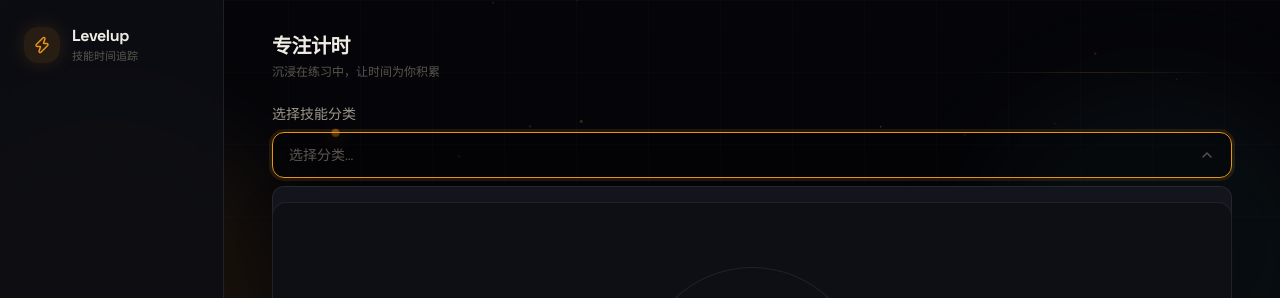
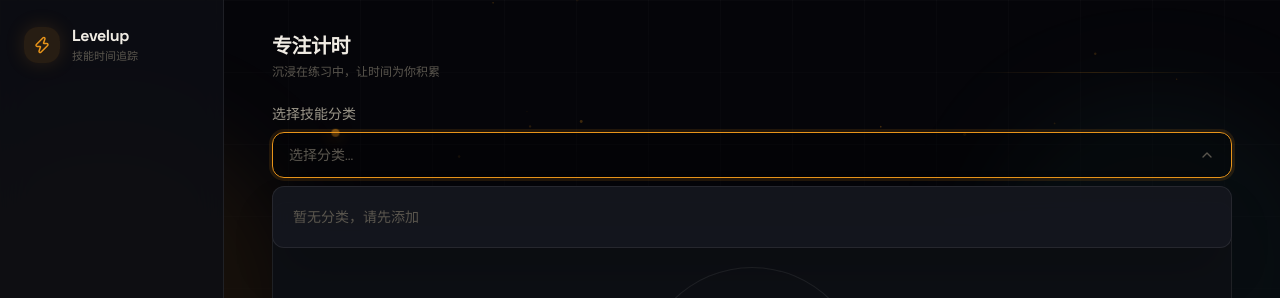
Before and after one commit to WaterSwordX/Levelup, a React (Vite) app: page /focus in a window 1280 px wide. Both pictures are taken after a click on the button "选择分类...". Shown: the top 298 px of the page. Built offline with nearby package versions, Linux system fonts and the light colour scheme.

Commit message:
fix: 用 portal 彻底修复分类下拉菜单被遮挡问题
CategoryPicker 下拉菜单改为 createPortal 渲染到 body，
z-index 9999，不受父容器层叠上下文影响

```diff
--- a/src/components/CategoryPicker.tsx
+++ b/src/components/CategoryPicker.tsx
@@ -1,5 +1,6 @@
+import { useState, useRef, useEffect, useLayoutEffect } from 'react'
+import { createPortal } from 'react-dom'
 import type { Category, TimeEntry } from '../types'
-import { useState } from 'react'
 import CategoryTree from './CategoryTree'
 import { getCategoryPath } from '../store'
 import { ChevronDown, X } from 'lucide-react'
@@ -13,12 +14,46 @@ interface Props {
 
 export default function CategoryPicker({ categories, entries, selectedId, onSelect }: Props) {
   const [open, setOpen] = useState(false)
+  const triggerRef = useRef<HTMLButtonElement>(null)
+  const dropdownRef = useRef<HTMLDivElement>(null)
+  const [pos, setPos] = useState({ top: 0, left: 0, width: 0 })
 
   const selectedPath = selectedId ? getCategoryPath(selectedId, categories) : ''
 
+  useLayoutEffect(() => {
+    if (!open || !triggerRef.current) return
+    const rect = triggerRef.current.getBoundingClientRect()
+    setPos({ top: rect.bottom + 8, left: rect.left, width: rect.width })
+  }, [open])
+
+  useEffect(() => {
+    if (!open) return
+    const handleClick = (e: MouseEvent) => {
+      if (
+        triggerRef.current && !triggerRef.current.contains(e.target as Node) &&
+        dropdownRef.current && !dropdownRef.current.contains(e.target as Node)
+      ) {
+        setOpen(false)
+      }
+    }
+    const handleScroll = () => {
+      if (triggerRef.current) {
+        const rect = triggerRef.current.getBoundingClientRect()
+        setPos({ top: rect.bottom + 8, left: rect.left, width: rect.width })
+      }
+    }
+    document.addEventListener('mousedown', handleClick)
+    window.addEventListener('scroll', handleScroll, true)
+    return () => {
+      document.removeEventListener('mousedown', handleClick)
+      window.removeEventListener('scroll', handleScroll, true)
+    }
+  }, [open])
+
   return (
-    <div className="relative">
+    <>
       <button
+        ref={triggerRef}
         type="button"
         onClick={() => setOpen(!open)}
         className="w-full flex items-center justify-between px-4 py-3 text-sm text-left rounded-xl transition-all duration-200"
@@ -55,10 +90,16 @@ export default function CategoryPicker({ categories, entries, selectedId, onSele
         </div>
       </button>
 
-      {open && (
+      {open && createPortal(
         <div
-          className="absolute z-50 top-full left-0 right-0 mt-2 rounded-xl shadow-2xl max-h-60 overflow-y-auto p-2 animate-fade-in"
+          ref={dropdownRef}
+          className="rounded-xl shadow-2xl max-h-60 overflow-y-auto p-2 animate-fade-in"
           style={{
+            position: 'fixed',
+            top: pos.top,
+            left: pos.left,
+            width: pos.width,
+            zIndex: 9999,
             background: 'rgba(21, 23, 30, 0.95)',
             border: '1px solid var(--whisper-border)',
             backdropFilter: 'blur(20px)',
@@ -76,8 +117,9 @@ export default function CategoryPicker({ categories, entries, selectedId, onSele
               selectedId={selectedId ?? undefined}
             />
           )}
-        </div>
+        </div>,
+        document.body
       )}
-    </div>
+    </>
   )
 }
--- a/src/pages/Focus.tsx
+++ b/src/pages/Focus.tsx
@@ -71,7 +71,7 @@ export default function Focus({ categories, entries, setEntries }: Props) {
       </RevealSection>
 
       <RevealSection delay={50}>
-        <div style={{ position: 'relative', zIndex: 30 }}>
+        <div>
           <label className="block text-sm font-medium mb-2" style={{ color: 'var(--silver-mist)' }}>选择技能分类</label>
           <CategoryPicker categories={categories} entries={entries} selectedId={categoryId} onSelect={setCategoryId} />
         </div>
--- a/src/pages/Record.tsx
+++ b/src/pages/Record.tsx
@@ -69,9 +69,9 @@ export default function Record({ categories, entries, setEntries }: Props) {
       </RevealSection>
 
       <RevealSection delay={60}>
-        <div className="p-5" style={{ background: 'var(--carbon-base)', border: '1px solid var(--whisper-border)', borderRadius: 'var(--radius-lg)', position: 'relative', zIndex: 20 }}>
+        <div className="p-5" style={{ background: 'var(--carbon-base)', border: '1px solid var(--whisper-border)', borderRadius: 'var(--radius-lg)' }}>
           <form onSubmit={handleSubmit} className="space-y-4">
-            <div style={{ position: 'relative', zIndex: 30 }}>
+            <div>
               <label className="block text-sm font-medium mb-2" style={{ color: 'var(--silver-mist)' }}>选择分类</label>
               <CategoryPicker categories={categories} entries={entries} selectedId={categoryId} onSelect={setCategoryId} />
             </div>
```
